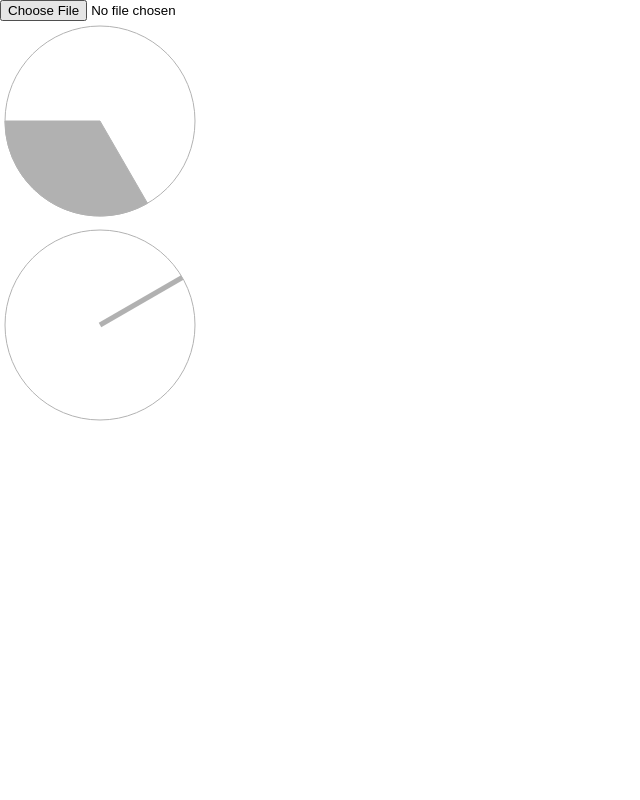
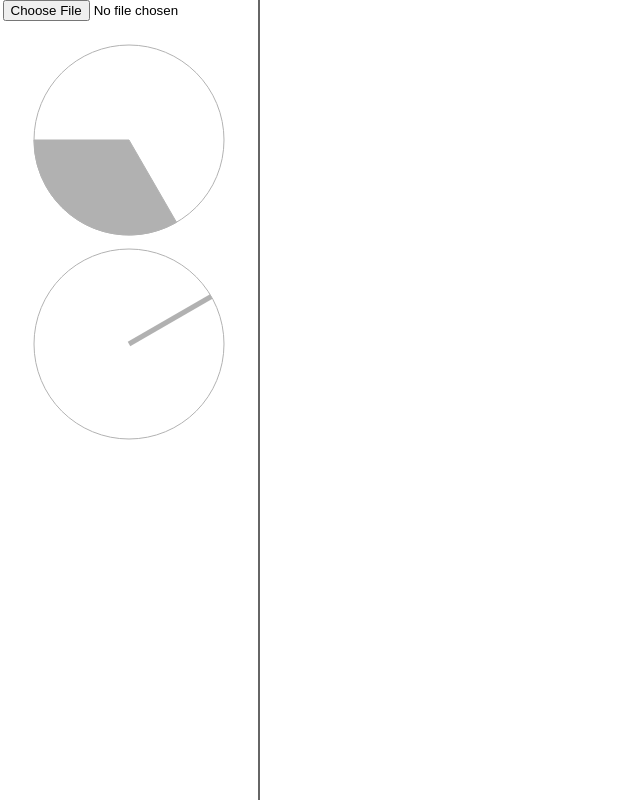
Before and after one commit to n-u-tan/color-changer, an Angular app: page / in a window 1280 px wide. Shown: the whole page, without its empty margins (0-640 px from the left). Built offline with nearby package versions, Linux system fonts and the light colour scheme.

Commit message:
Split out side menu and main region

```diff
--- a/apps/app/src/app/app.component.html
+++ b/apps/app/src/app/app.component.html
@@ -1,3 +1,4 @@
+<div class="side-menu">
   <input #fileInput type="file" (change)="onFileChanged()">
   <br/>
   <div class="input-angle-control">
@@ -8,5 +9,8 @@
     <canvas class="angle-canvas" #outputAngleCanvas width="200" height="200"></canvas>
     <canvas class="color-point-canvas" #outputColorPointCanvas width="200" height="200"></canvas>
   </div>
+</div>
 <br/>
+<div class="main">
   <canvas #canvas></canvas>
+</div>
--- a/apps/app/src/app/app.component.scss
+++ b/apps/app/src/app/app.component.scss
@@ -1,3 +1,24 @@
+:host {
+  display: flex;
+  height: 100%;
+}
+
+.side-menu {
+  flex: 0 0 260px;
+  display: flex;
+  flex-direction: column;
+  align-items: center;
+  border-right: 2px solid #666666;
+  box-sizing: border-box;
+  height: 100%;
+}
+
+.main {
+  flex: 1 1;
+  height: 100%;
+  overflow: auto;
+}
+
 .input-angle-control, .output-angle-control {
   position: relative;
 
--- a/apps/app/src/app/app.component.ts
+++ b/apps/app/src/app/app.component.ts
@@ -333,6 +333,7 @@ export class AppComponent implements OnInit {
     const reducedColors = {};
     const colorPointCanvas = this.colorPointCanvasElement.nativeElement;
     const colorPointCtx = colorPointCanvas.getContext('2d');
+    colorPointCtx.clearRect(0, 0, 200, 200);
     Object.entries(colors).forEach(([k, v]) => {
       if (v.count > 500 && v.hsl[1] > 10 && v.hsl[2] < 90) {
         reducedColors[k] = v;
```
Lines whose indentation alone changed are shown as unchanged.
